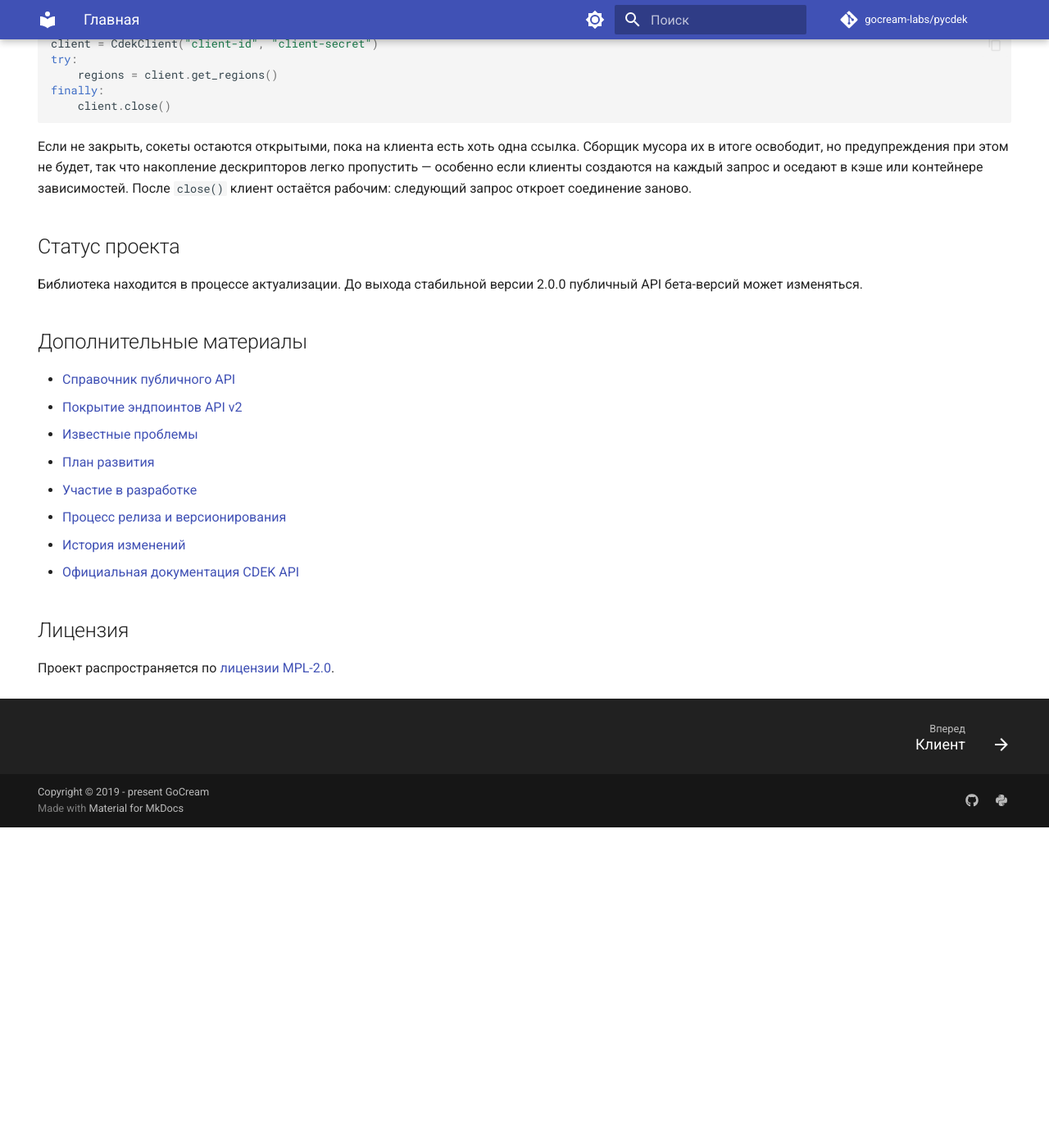
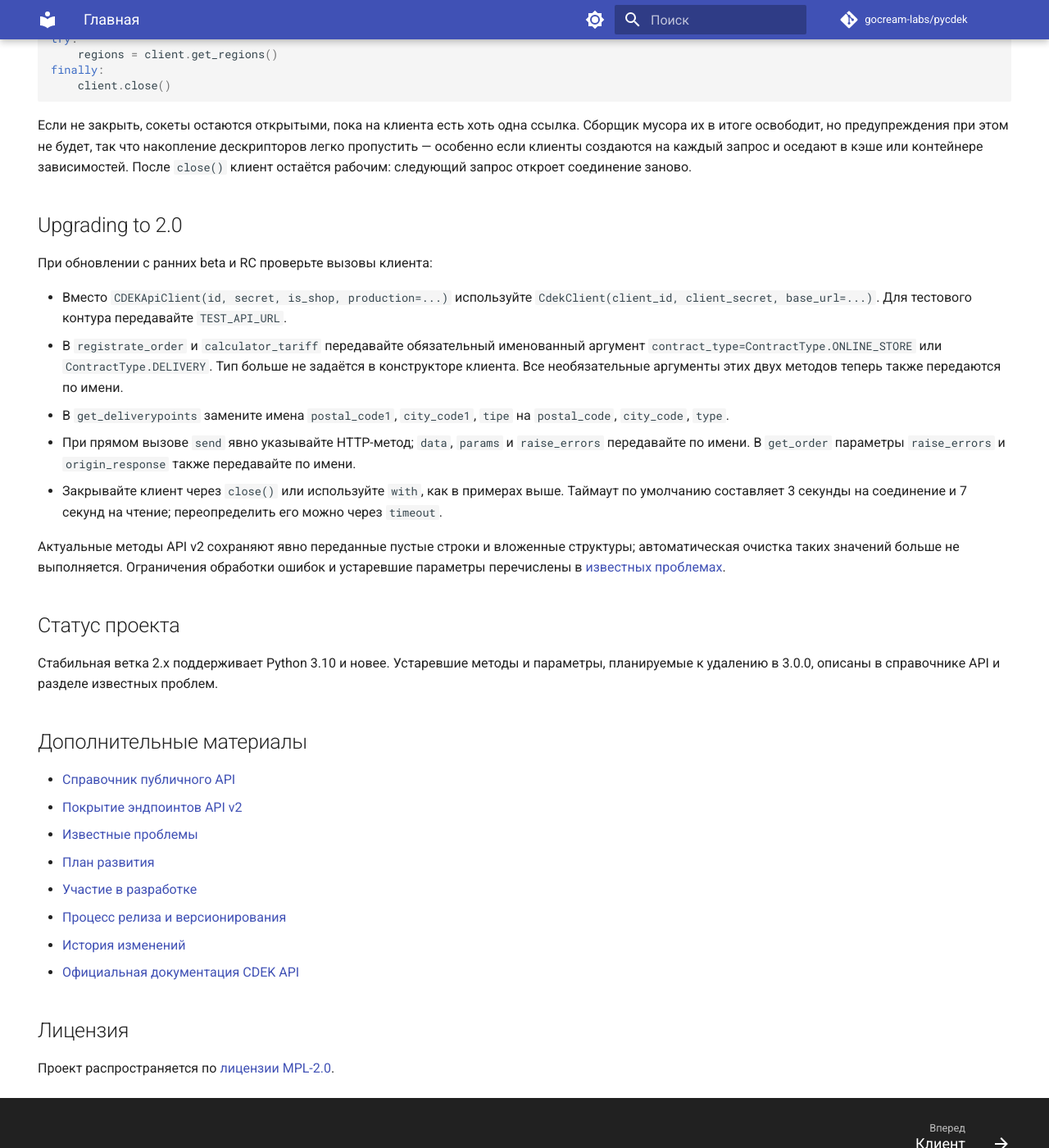
Before and after one commit to gocream-labs/pycdek, an MkDocs documentation site: the page built from docs/index.md, in a window 1280 px wide and 1400 px high, scrolled down 1630 px. Shown: the whole window at 82% size. Built offline with MkDocs 1.6.1 and Material for MkDocs 9.7.7, drawn with Linux system fonts in a browser that asks for light colours; comment, search, counter and statistics services are not loaded; the version menu is left out; before the commit the page ends 2639 px from its top, so only the background shows below that; some of the changed text lies outside the part shown.

Commit message:
🔧 (chore): Update project status and docs

````diff
--- a/README.md
+++ b/README.md
@@ -57,8 +57,7 @@
 pip install gocream-pycdek
 ```
 
-Стабильной версии пока нет, поэтому команда выше поставит последний release
-candidate. После выхода 2.0.0 предварительные версии ставятся флагом `--pre`:
+Для установки предварительных версий используйте флаг `--pre`:
 
 ```sh
 pip install --pre gocream-pycdek
@@ -130,10 +129,30 @@ finally:
 рабочим: следующий запрос откроет соединение заново.
 
 
+## Upgrading to 2.0
+
+При обновлении с ранних beta и RC проверьте вызовы клиента:
+
+- Вместо `CDEKApiClient(id, secret, is_shop, production=...)` используйте
+  `CdekClient(client_id, client_secret, base_url=...)`. Для тестового контура передавайте `TEST_API_URL`.
+- В `registrate_order` и `calculator_tariff` передавайте обязательный именованный аргумент
+  `contract_type=ContractType.ONLINE_STORE` или `ContractType.DELIVERY`. Тип больше не задаётся в конструкторе клиента.
+  Все необязательные аргументы этих двух методов теперь также передаются по имени.
+- В `get_deliverypoints` замените имена `postal_code1`, `city_code1`, `tipe` на `postal_code`, `city_code`, `type`.
+- При прямом вызове `send` явно указывайте HTTP-метод; `data`, `params` и `raise_errors` передавайте по имени.
+  В `get_order` параметры `raise_errors` и `origin_response` также передавайте по имени.
+- Закрывайте клиент через `close()` или используйте `with`, как в примерах выше.
+  Таймаут по умолчанию составляет 3 секунды на соединение и 7 секунд на чтение; переопределить его можно через `timeout`.
+
+Актуальные методы API v2 сохраняют явно переданные пустые строки и вложенные структуры;
+автоматическая очистка таких значений больше не выполняется. Ограничения обработки ошибок и
+устаревшие параметры перечислены в [известных проблемах](https://gocream-labs.github.io/pycdek/latest/known-issues/).
+
+
 ## Статус проекта
 
-Библиотека находится в процессе актуализации. До выхода стабильной версии 2.0.0
-публичный API бета-версий может изменяться.
+Стабильная ветка 2.x поддерживает Python 3.10 и новее. Устаревшие методы и параметры,
+планируемые к удалению в 3.0.0, описаны в справочнике API и разделе известных проблем.
 
 
 ## Дополнительные материалы
--- a/pyproject.toml
+++ b/pyproject.toml
@@ -18,7 +18,7 @@ authors = [
 ]
 keywords = ["cdek", "сдэк", "delivery", "api", "client"]
 classifiers = [
-	"Development Status :: 4 - Beta",
+	"Development Status :: 5 - Production/Stable",
 	"Environment :: Web Environment",
 	"Intended Audience :: Developers",
 	"Natural Language :: Russian",
````
Also changed, not shown: ROADMAP.md (+1 -1 lines), docs/releasing.md (+6 -6 lines), 1 other file.
